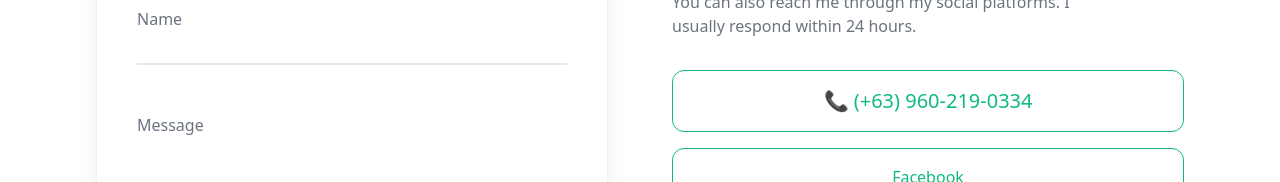
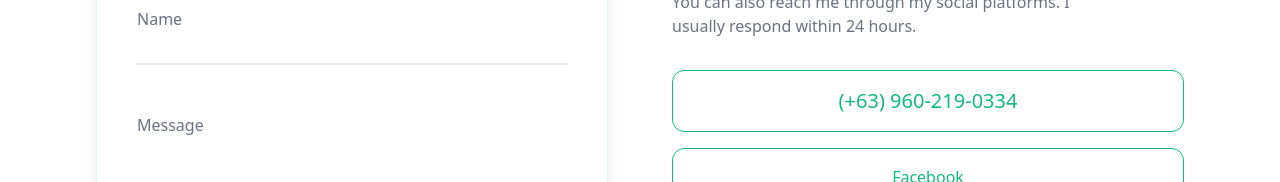
Before and after one commit to jeeeeem8/JohnMichaelAndrinPortfolio, a React (Vite) app in the folder client/: page /#/contact in a window 1280 px wide. Shown: the part 378-560 px from the top of the page. Built offline with nearby package versions, Linux system fonts and the light colour scheme.

Commit message:
Update Contact.jsx

```diff
--- a/client/src/pages/Contact.jsx
+++ b/client/src/pages/Contact.jsx
@@ -182,7 +182,7 @@ export default function Contact() {
             <div className="space-y-4">
 
               <div className="text-xl w-full p-4 border border-primary rounded-xl text-primary text-center">
-                📞 (+63) 960-219-0334
+                 (+63) 960-219-0334
               </div>
 
               <a
```
